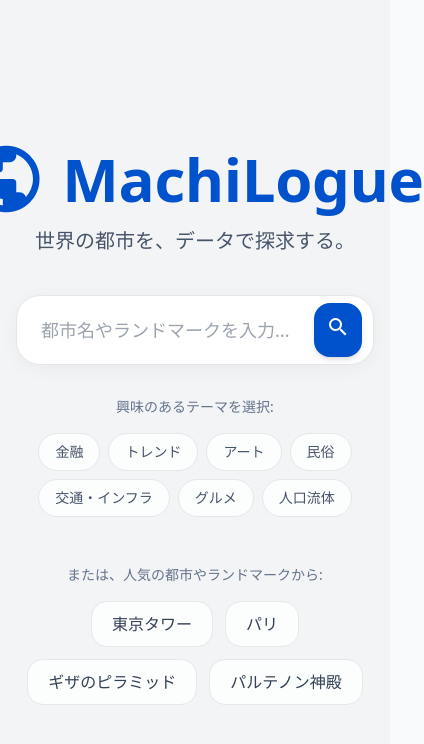
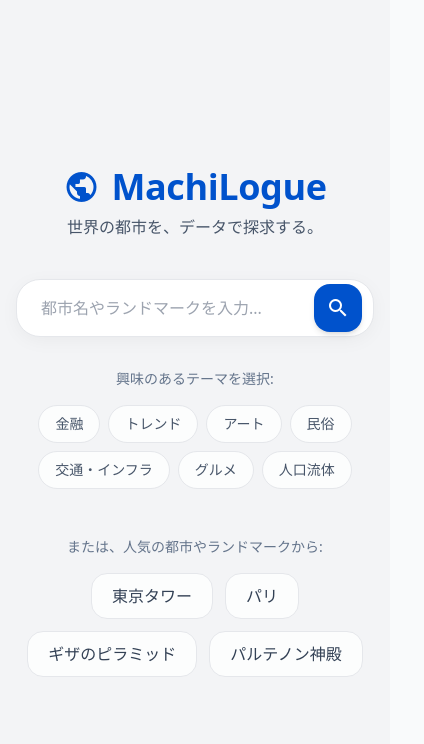
Before and after one commit to junnosukeg8181cc/MachiLogueTravel, a Next.js app: page / in a window 390 px wide. Shown: the top 744 px of the page, 424 px wide, since content can reach past the window. Built offline with nearby package versions, Linux system fonts and the light colour scheme.

Commit message:
最終追加

```diff
--- a/components/LandingPage.tsx
+++ b/components/LandingPage.tsx
@@ -12,46 +12,59 @@ const AVAILABLE_TAGS: SearchTag[] = ['金融', 'トレンド', 'アート', '民
 const LandingPage: React.FC<LandingPageProps> = ({ onSearch }) => {
     const [query, setQuery] = useState('');
     const [selectedTags, setSelectedTags] = useState<SearchTag[]>([]);
+
     const suggestions = ["東京タワー", "パリ", "ギザのピラミッド", "パルテノン神殿"];
 
     const handleFormSubmit = (e: React.FormEvent) => {
         e.preventDefault();
-        if (query.trim()) onSearch(query.trim(), selectedTags);
+        if (query.trim()) {
+            onSearch(query.trim(), selectedTags);
+        }
     };
 
     const toggleTag = (tag: SearchTag) => {
-        setSelectedTags(prev => prev.includes(tag) ? prev.filter(t => t !== tag) : [...prev, tag]);
+        setSelectedTags(prev =>
+            prev.includes(tag)
+                ? prev.filter(t => t !== tag)
+                : [...prev, tag]
+        );
     };
 
     return (
         <div className="min-h-screen w-full flex flex-col items-center justify-center bg-background-light dark:bg-background-dark p-4 transition-colors duration-300">
 
-            {/* ヘッダー: アイコンを確実に大きく */}
+            {/* ヘッダー部分 */}
             <div className="text-center mb-10">
-                <div className="flex items-center justify-center gap-4 font-bold tracking-tight text-primary">
-                    {/* !text-[80px] で強制的にサイズ指定 */}
-                    <Icon name="public" className="!text-[80px]" />
-                    <h1 className="text-6xl sm:text-7xl">MachiLogue</h1>
+                <div className="flex items-center justify-center gap-3 font-bold tracking-tight text-primary">
+                    {/* スマホで4xl(36px)、PCで5xl(48px) になるようレスポンシブ調整 */}
+                    <Icon name="public" className="!text-4xl md:!text-5xl" />
+                    <h1 className="text-4xl md:text-5xl">MachiLogue</h1>
                 </div>
-                <p className="text-slate-600 dark:text-slate-300 mt-2 text-xl font-medium">
+                <p className="text-slate-600 dark:text-slate-300 mt-2 text-base md:text-lg font-medium">
                     世界の都市を、データで探求する。
                 </p>
             </div>
 
+            {/* 検索フォーム */}
             <form onSubmit={handleFormSubmit} className="w-full max-w-xl space-y-8">
-                <div className="relative">
+                <div className="relative group">
                     <input
                         type="text"
                         value={query}
                         onChange={(e) => setQuery(e.target.value)}
                         placeholder="都市名やランドマークを入力..."
-                        className="w-full px-6 py-5 pr-14 text-lg bg-white dark:bg-surface-dark border border-gray-200 dark:border-gray-600 rounded-2xl shadow-soft focus:ring-2 focus:ring-primary focus:outline-none transition-all duration-300"
+                        className="w-full px-6 py-4 md:py-5 pr-14 text-base md:text-lg bg-white dark:bg-surface-dark border border-gray-200 dark:border-gray-600 rounded-2xl shadow-soft focus:ring-2 focus:ring-primary focus:outline-none transition-all duration-300 group-hover:shadow-lg"
+                        aria-label="検索"
                     />
-                    <button type="submit" className="absolute top-1/2 right-3 -translate-y-1/2 p-3 bg-primary hover:bg-primary-dark rounded-xl text-white shadow-md">
+                    <button
+                        type="submit"
+                        className="absolute top-1/2 right-3 -translate-y-1/2 p-3 bg-primary hover:bg-primary-dark rounded-xl text-white shadow-md flex items-center justify-center transition-colors"
+                    >
                         <Icon name="search" />
                     </button>
                 </div>
 
+                {/* タグ選択エリア */}
                 <div className="flex flex-col items-center gap-4">
                     <p className="text-sm text-slate-500 dark:text-slate-400 font-medium">興味のあるテーマを選択:</p>
                     <div className="flex flex-wrap gap-2 justify-center">
@@ -63,7 +76,7 @@ const LandingPage: React.FC<LandingPageProps> = ({ onSearch }) => {
                                 className={`px-4 py-2 text-sm rounded-full border transition-all duration-200 flex items-center gap-1.5 ${
                                     selectedTags.includes(tag)
                                         ? 'bg-primary text-white border-primary shadow-md'
-                                        : 'bg-white/80 dark:bg-surface-dark/80 text-slate-600 dark:text-slate-300 border-gray-200 dark:border-gray-700 hover:border-primary/50'
+                                        : 'bg-white/80 dark:bg-surface-dark/80 text-slate-600 dark:text-slate-300 border-gray-200 dark:border-gray-700 hover:border-primary/50 hover:bg-white dark:hover:bg-surface-dark'
                                 }`}
                             >
                                 {selectedTags.includes(tag) && <Icon name="check" className="text-xs" />}
@@ -74,6 +87,7 @@ const LandingPage: React.FC<LandingPageProps> = ({ onSearch }) => {
                 </div>
             </form>
 
+            {/* おすすめキーワード */}
             <div className="mt-12 text-center">
                 <p className="text-slate-500 dark:text-slate-400 mb-4 text-sm font-medium">または、人気の都市やランドマークから:</p>
                 <div className="flex flex-wrap gap-3 justify-center">
```
